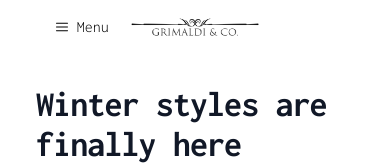
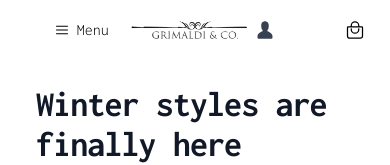
Before and after one commit to lesliemw/grimaldi-co, a React (Vite) app in the folder client/: page / in a window 390 px wide. Shown: the top 165 px of the page. Built offline with nearby package versions, Linux system fonts and the light colour scheme; no server answers; a web font is replaced by a local one.

Commit message:
update files

```diff
--- a/client/src/accounts/AccountDropdownMenu.jsx
+++ b/client/src/accounts/AccountDropdownMenu.jsx
@@ -11,11 +11,11 @@ function classNames(...classes) {
 export default function AccountDropdownMenu() {
   const { user } = useUser();
   return (
-    <Menu as="div" className="relative inline-block font-extralight text-left">
+    <Menu as="div" className="relative inline-block  font-extralight text-left">
       <div>
-        <Menu.Button className=" w-full font-themeFont justify-center gap-x-1.5 rounded-md bg-white px-3 py-2  text-gray-700  ring-inset   flex p-2 items-center">
-          <GoPerson className="m-2 text-sm md:text-md lg:text-2xl " />
-          <span>Account</span>
+        <Menu.Button className=" w-full font-themeFont justify-center gap-x-1.5 rounded-md bg-white md:px-3 py-2  text-gray-700  ring-inset   flex md:p-2 items-center">
+          <GoPerson className="m-2 text-xl md:text-md lg:text-2xl " />
+          <span className="invisible sm:visible">Account</span>
         </Menu.Button>
       </div>
 
--- a/client/src/ui/Header.jsx
+++ b/client/src/ui/Header.jsx
@@ -32,12 +32,12 @@ function Header() {
           />
         </NavLink>
       </div>
-      <div className="flex  mr-5 invisible sm:visible">
+      <div className="flex sm:mr-5 ">
         <AccountDropdownMenu />
 
-        <button className="flex p-2 items-center" onClick={isOpenToggle}>
-          <IoBagHandleOutline className="m-2 text-sm md:text-md lg:text-2xl" />
-          <span>Cart</span>
+        <button className="flex sm:p-2 items-center" onClick={isOpenToggle}>
+          <IoBagHandleOutline className="md:m-2 text-xl md:text-md lg:text-2xl" />
+          <span className="invisible sm:visible">Cart</span>
         </button>
         {isOpen && <CartPopper />}
       </div>
```
